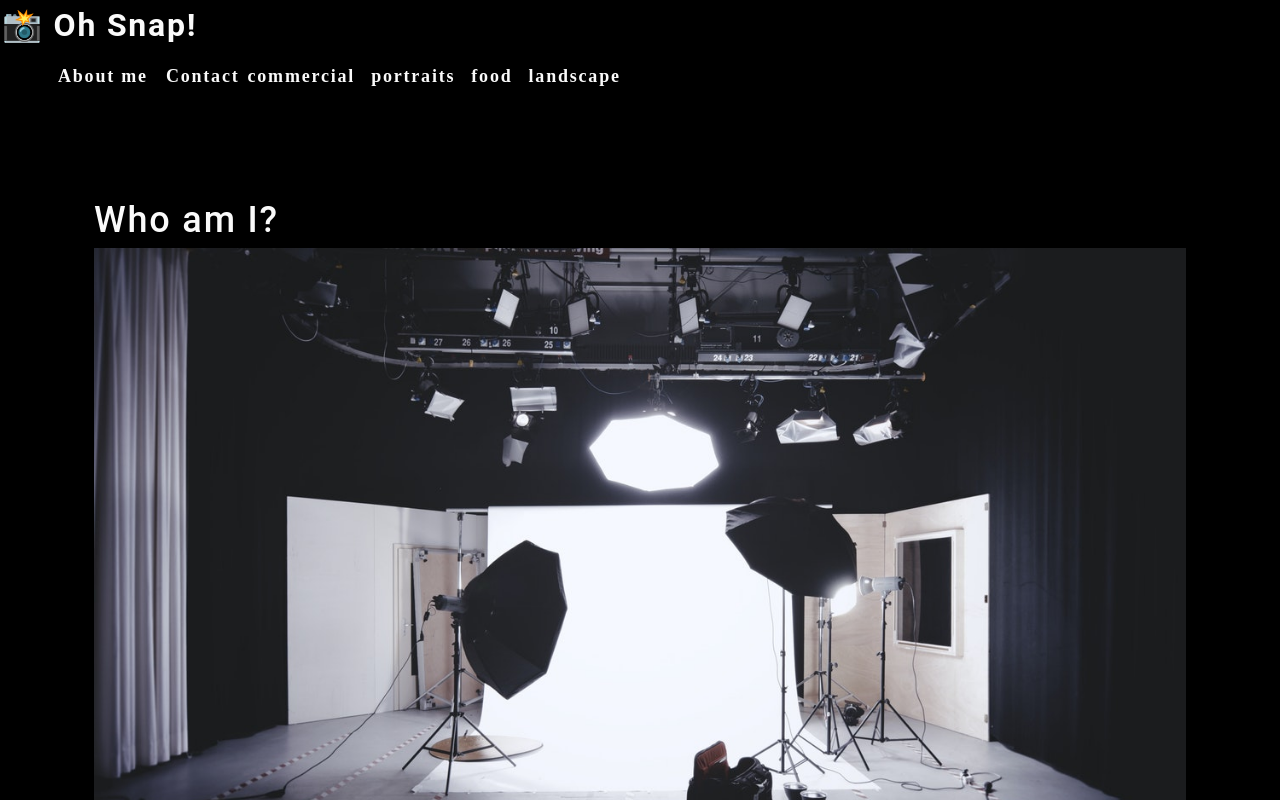
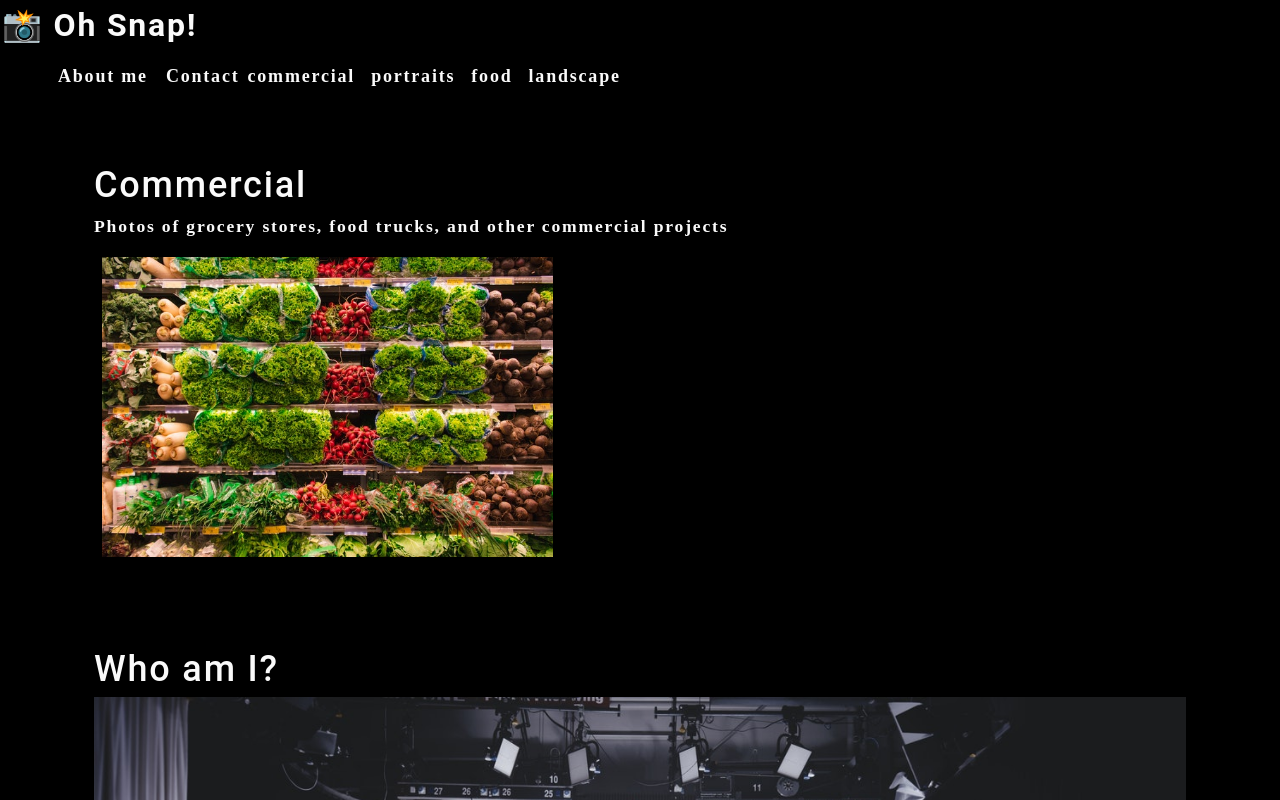
Before and after one commit to CHAUDHARYS1/photo-port, a React (Create React App) app: page / in a window 1280 px wide. Shown: the top 800 px of the page. Built offline with nearby package versions, Linux system fonts and the light colour scheme.

Commit message:
create the gallery component

```diff
--- a/src/App.js
+++ b/src/App.js
@@ -1,6 +1,7 @@
 import React from 'react';
 import Nav from './components/Nav';
 import About from './components/About';
+import Gallery from './components/Gallery';
 
 
 
@@ -9,9 +10,8 @@
     <div>
       <Nav></Nav>
         <main>
-          <About>
-
-          </About>
+          <Gallery></Gallery>
+          <About></About>
         </main>
     </div>
   );
--- /dev/null
+++ b/src/components/Gallery/index.js
@@ -0,0 +1,22 @@
+import React from 'react';
+import { capitalizeFirstLetter } from '../../utils/helpers';
+import photo from "../../assets/small/commercial/0.jpg";
+
+function Gallery(props) {
+    const currentCategory = {
+        name: "commercial",
+        description: "Photos of grocery stores, food trucks, and other commercial projects",
+    };
+
+    return (
+        <section>
+            <h1>{capitalizeFirstLetter(currentCategory.name)}</h1>
+            <p>{currentCategory.description}</p>
+            <div className="flex-row">
+                <img src={photo} alt="Commercial Example" className="img-thumbnail mx-1" />
+            </div>
+        </section>
+    )
+}
+
+export default Gallery;
```
